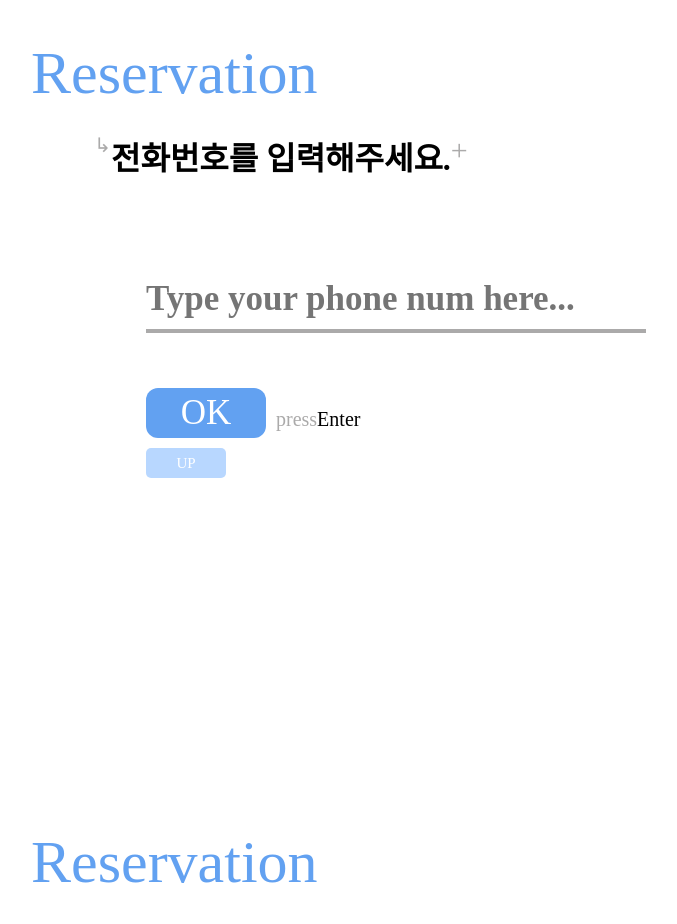
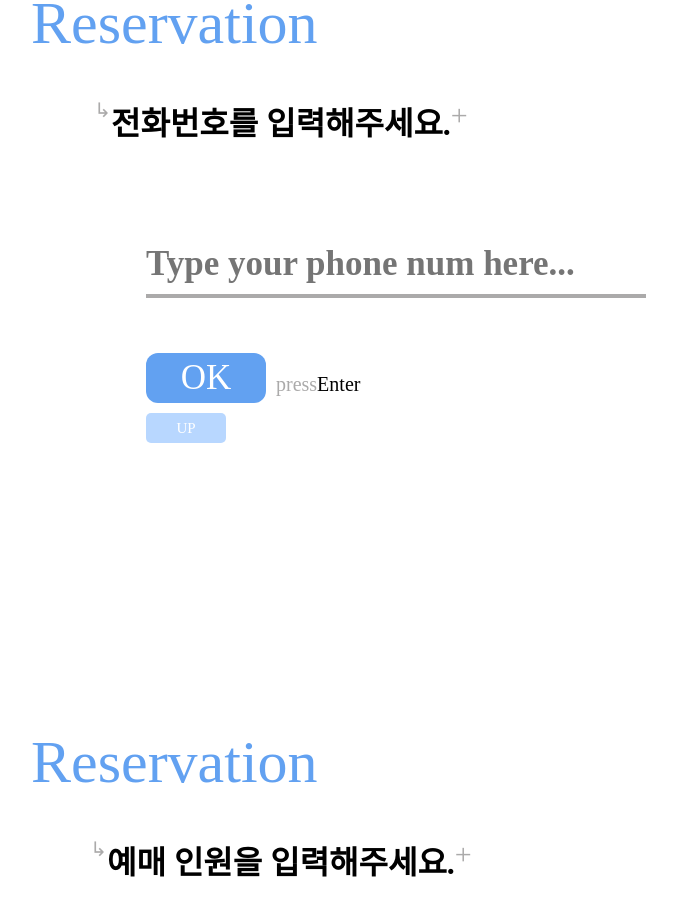
Before and after one commit to f-x-INTEGRAL/f-x-frontend, a Next.js app: page /form in a window 1280 px wide. Shown: the part 1040-1964 px from the top of the page, without its empty margins (34-711 px from the left). Built offline with nearby package versions, Linux system fonts and the light colour scheme; a web font is replaced by a local one.

Commit message:
feat: form 스타일 변경

```diff
--- a/src/pages/form/index.tsx
+++ b/src/pages/form/index.tsx
@@ -105,7 +105,7 @@ const Form = () => {
               </S.FormItems>
             </S.Form>
           </S.FormContainer>
-          <S.FormContainer ref={sectionRefs[1]} style={{ paddingTop: '400px' }}>
+          <S.FormContainer ref={sectionRefs[1]} style={{ paddingTop: '280px' }}>
             <MainTitle title="Reservation" />
             <S.Form>
               <S.FormTitle>전화번호를 입력해주세요.</S.FormTitle>
@@ -144,7 +144,7 @@ const Form = () => {
           </S.FormContainer>
           <S.FormContainer
             ref={sectionRefs[2]}
-            style={{ padding: '350px 0 200px 0' }}
+            style={{ padding: '285px 0 200px 0' }}
           >
             <MainTitle title="Reservation" />
             <S.Form>
--- a/src/pages/form/styled.ts
+++ b/src/pages/form/styled.ts
@@ -7,7 +7,7 @@ export const FormWrapper = styled.div`
 `;
 
 export const FormContainer = styled.div`
-  padding-top: 200px;
+  padding-top: 255px;
 `;
 
 export const FormTitle = styled.h1`
@@ -32,7 +32,7 @@ export const Form = styled.div`
   flex-direction: column;
   float: left;
 
-  margin-top: 5%;
+  margin-top: 8%;
 `;
 
 export const FormItems = styled.div`
```
